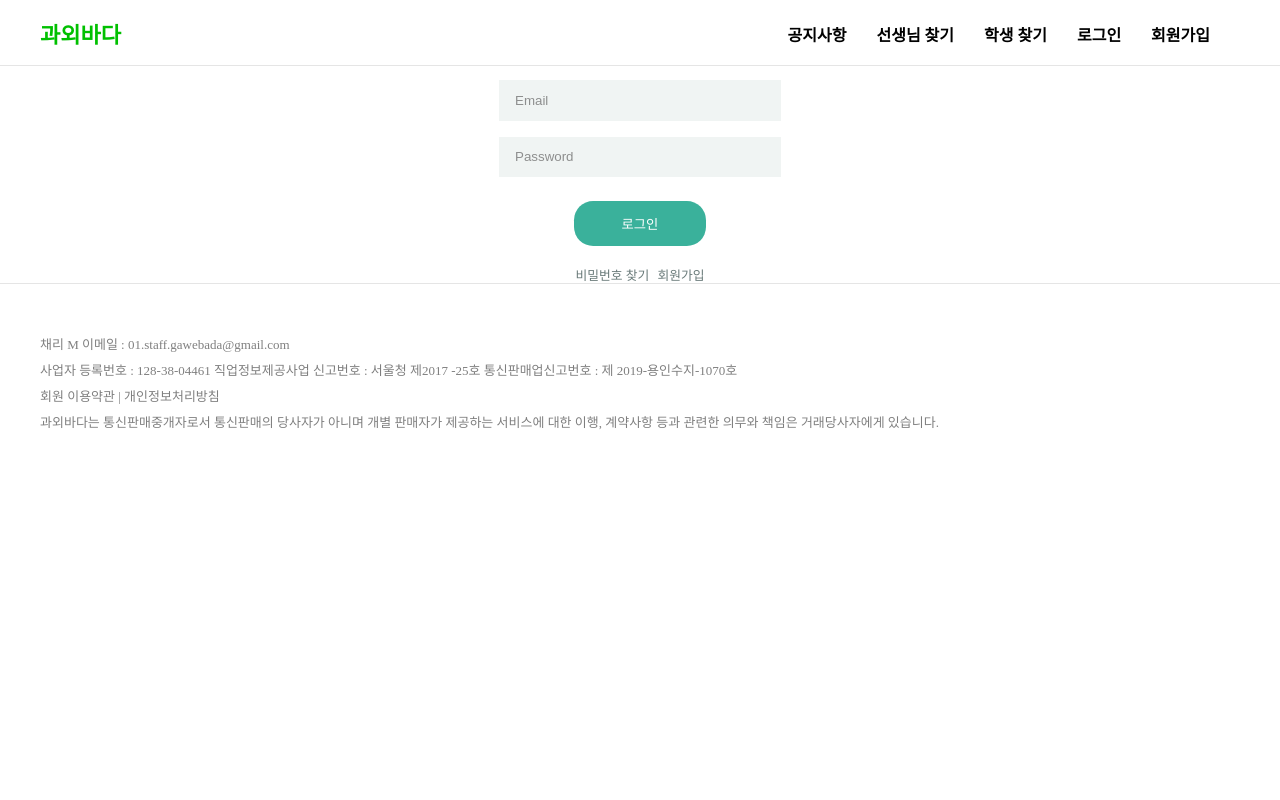
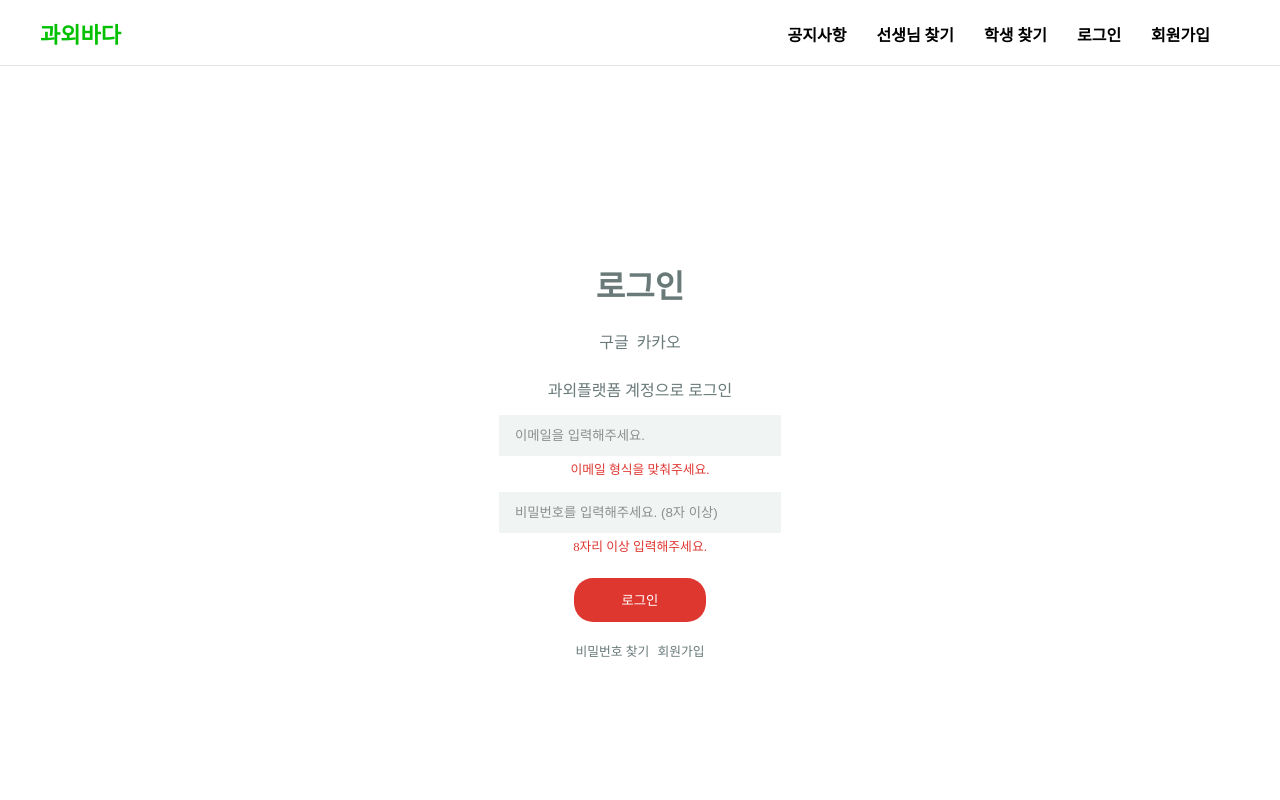
Before and after one commit to reignkk1/coding-tutoring-client, a React (Create React App) app: page /signin in a window 1280 px wide. Shown: the top 800 px of the page. Built offline with nearby package versions, Linux system fonts and the light colour scheme.

Commit message:
[#15] feat: 로그인 회원가입 유효성 검사 추가

```diff
--- a/src/pages/SignIn.tsx
+++ b/src/pages/SignIn.tsx
@@ -1,10 +1,65 @@
+import { useState, useEffect } from "react";
 import { Link } from "react-router-dom";
 import styled from "styled-components";
+import Wrapper from "../components/common/Wrapper";
+
+interface Inputs {
+  email: string;
+  password: string;
+}
+
+interface Valid {
+  email: boolean;
+  password: boolean;
+}
 
 export default function SignIn(): JSX.Element {
+  const [inputs, setInputs] = useState<Inputs>({
+    email: "",
+    password: "",
+  });
+
+  const [valid, setValid] = useState<Valid>({
+    email: false,
+    password: false,
+  });
+
+  const [formIsValid, setFormIsValid] = useState(false);
+
+  useEffect(() => {
+    const identifier = setTimeout(() => {
+      console.log("유효성 검사중");
+      setFormIsValid(inputs.email.includes("@") && inputs.password.length >= 8);
+    }, 500);
+
+    return () => {
+      console.log("클린업");
+      clearTimeout(identifier);
+    };
+  }, [inputs.email, inputs.password]);
+
+  const changeHandler = (e: React.FormEvent<HTMLInputElement>): void => {
+    const { name, value } = e.target as HTMLInputElement;
+    setInputs({ ...inputs, [name]: value });
+  };
+
+  const validHandler = (e: React.FormEvent<HTMLInputElement>): void => {
+    const { name } = e.target as HTMLInputElement;
+    if (name === "email") {
+      setValid({ ...valid, [name]: inputs.email.includes("@") });
+    } else {
+      setValid({ ...valid, [name]: inputs.password.length >= 8 });
+    }
+  };
+
+  const submitHandler = (e: React.SyntheticEvent) => {
+    e.preventDefault();
+  };
+
   return (
-    <Container>
-      <Form>
+    <Wrapper>
+      <FormContainer>
+        <Form onSubmit={submitHandler}>
           <h3>로그인</h3>
           <div className="social">
             {/*아이콘을 추가 예정*/}
@@ -12,19 +67,42 @@ export default function SignIn(): JSX.Element {
             <div>카카오</div>
           </div>
           <p>과외플랫폼 계정으로 로그인</p>
-        <input type="email" placeholder="Email" />
-        <input type="password" placeholder="Password" />
-        <button>로그인</button>
+          <input
+            type="email"
+            name="email"
+            value={inputs.email}
+            onChange={changeHandler}
+            onBlur={validHandler}
+            placeholder="이메일을 입력해주세요."
+          />
+          {!valid.email && <p className="warn">이메일 형식을 맞춰주세요.</p>}
+          <input
+            type="password"
+            name="password"
+            value={inputs.password}
+            onChange={changeHandler}
+            onBlur={validHandler}
+            placeholder="비밀번호를 입력해주세요. (8자 이상)"
+          />
+          {!valid.password && <p className="warn">8자리 이상 입력해주세요.</p>}
+          <button
+            type="submit"
+            disabled={!formIsValid}
+            className={`${!formIsValid && "disabled"}`}
+          >
+            로그인
+          </button>
         </Form>
         <div className="aboutSign">
           <Link to="#">비밀번호 찾기</Link>
           <Link to="/signup">회원가입</Link>
         </div>
-    </Container>
+      </FormContainer>
+    </Wrapper>
   );
 }
 
-const Form = styled.form`
+export const Form = styled.form`
   width: 100%;
   display: flex;
   flex-direction: column;
@@ -33,16 +111,24 @@ const Form = styled.form`
 
   h3 {
     font-size: 2rem;
+    font-weight: 600;
   }
 
   .social {
     display: flex;
     gap: 0.5rem;
     align-items: center;
+    margin-top: 2rem;
   }
 
   p {
-    margin-bottom: 0; //border-box가 아니라 그런듯 추후 삭제
+    margin-top: 2rem;
+  }
+
+  .warn {
+    margin-top: 0.5rem;
+    color: #de3730ff;
+    font-size: 0.8rem;
   }
 
   input {
@@ -67,19 +153,24 @@ const Form = styled.form`
     margin-top: 1.5rem;
     transition: transform 0.1s ease-in;
 
+    &.disabled {
+      background-color: #de3730ff;
+    }
+
     &:hover {
       transform: scale(0.95);
     }
   }
 `;
 
-const Container = styled.div`
-  min-width: 400px;
+export const FormContainer = styled.div`
+  max-width: 400px;
+  margin-inline: auto;
   height: 100%;
   display: flex;
   flex-direction: column;
   align-items: center;
-  padding: 0 2rem;
+  justify-content: center;
 
   .aboutSign {
     display: flex;
--- a/src/pages/SignUp.tsx
+++ b/src/pages/SignUp.tsx
@@ -1,10 +1,67 @@
+import { useState, useEffect } from "react";
 import { Link } from "react-router-dom";
-import styled from "styled-components";
+import Wrapper from "../components/common/Wrapper";
+import { Form, FormContainer } from "./SignIn";
+
+interface Inputs {
+  nickname: string;
+  email: string;
+  password: string;
+}
+
+interface Valid {
+  email: boolean;
+  password: boolean;
+}
 
 export default function SignUp(): JSX.Element {
+  const [inputs, setInputs] = useState<Inputs>({
+    nickname: "",
+    email: "",
+    password: "",
+  });
+
+  const [valid, setValid] = useState<Valid>({
+    email: false,
+    password: false,
+  });
+
+  const [formIsValid, setFormIsValid] = useState(false);
+
+  useEffect(() => {
+    const identifier = setTimeout(() => {
+      console.log("유효성 검사중");
+      setFormIsValid(inputs.email.includes("@") && inputs.password.length >= 8);
+    }, 500);
+
+    return () => {
+      console.log("클린업");
+      clearTimeout(identifier);
+    };
+  }, [inputs.email, inputs.password]);
+
+  const changeHandler = (e: React.FormEvent<HTMLInputElement>): void => {
+    const { name, value } = e.target as HTMLInputElement;
+    setInputs({ ...inputs, [name]: value });
+  };
+
+  const validHandler = (e: React.FormEvent<HTMLInputElement>): void => {
+    const { name } = e.target as HTMLInputElement;
+    if (name === "email") {
+      setValid({ ...valid, [name]: inputs.email.includes("@") });
+    } else {
+      setValid({ ...valid, [name]: inputs.password.length >= 8 });
+    }
+  };
+
+  const submitHandler = (e: React.SyntheticEvent) => {
+    e.preventDefault();
+  };
+
   return (
-    <Container>
-      <Form>
+    <Wrapper>
+      <FormContainer>
+        <Form onSubmit={submitHandler}>
           <h3>회원가입</h3>
           <div className="social">
             {/*아이콘을 추가 예정*/}
@@ -12,86 +69,45 @@ export default function SignUp(): JSX.Element {
             <div>카카오</div>
           </div>
           <p>이메일을 사용해 회원가입하기</p>
-        <input type="text" placeholder="Name" />
-        <input type="email" placeholder="Email" />
-        <input type="password" placeholder="Password" />
-        <input type="password" placeholder="Confirm Password" />
-        <button>회원가입</button>
+          <input
+            type="text"
+            name="nickname"
+            value={inputs.nickname}
+            onChange={changeHandler}
+            placeholder="닉네임을 입력해주세요."
+          />
+          <input
+            type="email"
+            name="email"
+            value={inputs.email}
+            onChange={changeHandler}
+            onBlur={validHandler}
+            placeholder="이메일을 입력해주세요."
+          />
+          {!valid.email && <p className="warn">이메일 형식을 맞춰주세요.</p>}
+          <input
+            type="password"
+            name="password"
+            value={inputs.password}
+            onChange={changeHandler}
+            onBlur={validHandler}
+            placeholder="비밀번호를 입력해주세요. (8자 이상)"
+          />
+          {!valid.password && <p className="warn">8자리 이상 입력해주세요.</p>}
+
+          <button
+            type="submit"
+            disabled={!formIsValid}
+            className={`${!formIsValid && "disabled"}`}
+          >
+            회원가입
+          </button>
         </Form>
 
         <p className="aboutSign">
           계정이 있으신가요? <Link to="/signin">로그인</Link>
         </p>
-    </Container>
+      </FormContainer>
+    </Wrapper>
   );
 }
-
-const Form = styled.form`
-  width: 100%;
-  display: flex;
-  flex-direction: column;
-  align-items: center;
-  color: #697a79;
-
-  h3 {
-    font-size: 2rem;
-  }
-
-  .social {
-    display: flex;
-    gap: 0.5rem;
-    align-items: center;
-  }
-
-  p {
-    font-size: 1rem;
-    margin-bottom: 0; //border-box가 아니라 그런듯 추후 삭제
-  }
-
-  input {
-    width: 250px;
-    background-color: #f0f4f3;
-    border: none;
-    margin-top: 1rem;
-    padding: 0.8rem 1rem;
-    color: #697a79;
-
-    &::placeholder {
-      opacity: 0.8;
-    }
-  }
-
-  button {
-    border-radius: 1.2rem;
-    border: none;
-    background-color: #3ab19b;
-    color: #ffffff;
-    padding: 0.8rem 3rem;
-    margin-top: 1.5rem;
-    transition: transform 0.1s ease-in;
-
-    &:hover {
-      transform: scale(0.95);
-    }
-  }
-`;
-
-const Container = styled.div`
-  min-width: 400px;
-  height: 100%;
-  display: flex;
-  flex-direction: column;
-  align-items: center;
-  padding: 0 2rem;
-
-  .aboutSign {
-    font-size: 0.8rem;
-    color: #697a79;
-    margin-top: 1.5rem;
-
-    a {
-      color: inherit;
-      text-decoration: none;
-    }
-  }
-`;
```
Lines whose indentation alone changed are shown as unchanged.
